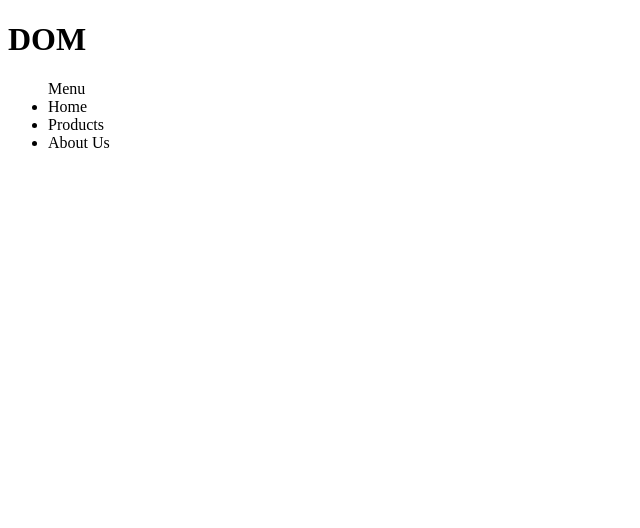
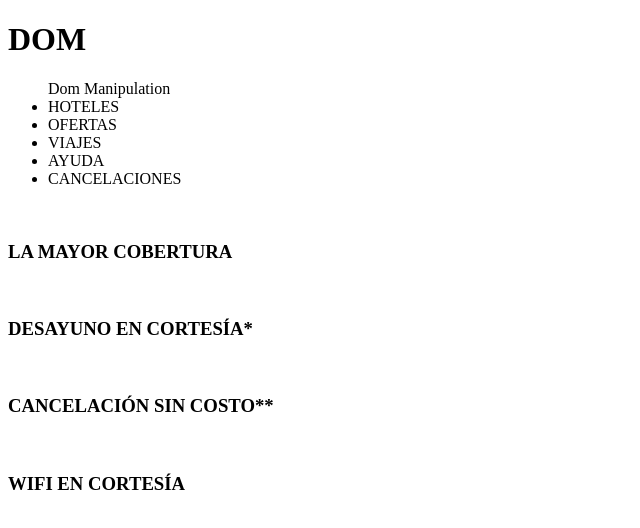
Before and after one commit to EMMMED/modulejs15g, a plain HTML site: page index.html in a window 1280 px wide. Shown: the whole page, without its empty margins (0-640 px from the left). Drawn offline with Linux system fonts and the light colour scheme.

Commit message:
HW Solutions

```diff
--- /dev/null
+++ b/assets/js/homework.js
@@ -0,0 +1,129 @@
+// Tarea 1
+
+/**
+ * Ejercicio 1.
+ * Dado el siguiente Array ['Hoteles', 'Ofertas', 'Viajes', 'Ayuda', 'Cancelaciones']
+ * Formar el siguiente markup en el DOM
+ * <ul class="menu__booking" data-menu="booking">
+        <li class="menu__booking__item">Hoteles</li>
+        <li class="menu__booking__item">Ofertas</li>
+        <li class="menu__booking__item">Viajes</li>
+        <li class="menu__booking__item">Ayuda</li>
+        <li class="menu__booking__item">Cancelaciones</li>
+    </ul>
+ *
+ */
+
+    //  Create Elements
+    let ulElement = document.createElement('ul')
+    ulElement.textContent = "Dom Manipulation"
+
+    let liFirst = document.createElement('li')
+    liFirst.textContent = "HOTELES "
+
+    let liSecond = document.createElement('li')
+    liSecond.textContent = "OFERTAS"
+
+    let liThird = document.createElement('li')
+    liThird.textContent = "VIAJES"
+
+    let liFour = document.createElement('li')
+    liFour.textContent = "AYUDA"
+
+    let liFive = document.createElement('li')
+    liFive.textContent = "CANCELACIONES"
+
+    //  Append Elements
+    ulElement.appendChild(liFirst)
+    ulElement.appendChild(liSecond)
+    ulElement.appendChild(liThird)
+    ulElement.appendChild(liFour)
+    ulElement.appendChild(liFive)
+    document.getElementsByTagName('body')[0].appendChild(ulElement)
+
+    // Add Class Ul
+    ulElement.classList.add("menu__booking")
+    ulElement.setAttribute('id', "menu__booking")
+
+    //  Add Class Li
+    liFirst.classList.add("menu__booking__item")
+    liSecond.classList.add("menu__booking__item")
+    liThird.classList.add("menu__booking__item")
+    liFour.classList.add("menu__booking__item")
+    liFive.classList.add("menu__booking__item")
+
+
+    // ADD CLASS LI W/ARROW FUNCTIONS
+
+    var clasesLi = document.getElementsByTagName('li')
+    console.log(clasesLi)
+
+
+
+    // const addClase = clasesLi.forEach(addClass);
+
+    // const addClass = (arr) => arr.classList.add("prueba")
+
+
+/**
+ * Ejercicio 2.
+ * Dado el siguiente Array de objetos "objPromesas"
+ * Crear una funcion para Formar el markup necesario para que se vea asi
+ * https://ibb.co/hWSvpx5
+ *
+ * NOTA: recuerda agregas el CSS necesario para lograr este objetivo
+ *
+ */
+
+ let objPromesas = [
+    {
+        imagen: 'https://imagenescityexpress.scdn6.secure.raxcdn.com/sites/default/files/2021-07/hotel1.png',
+        titulo: 'LA MAYOR COBERTURA',
+    },
+    {
+        imagen: 'https://imagenescityexpress.scdn6.secure.raxcdn.com/sites/default/files/2021-07/icono_desayuno_cortesia_2_0.png',
+        titulo: 'DESAYUNO EN CORTESÍA*',
+    },
+    {
+        imagen: 'https://imagenescityexpress.scdn6.secure.raxcdn.com/sites/default/files/2021-07/icono_cancelacion_flexible_0.png',
+        titulo: 'CANCELACIÓN SIN COSTO**',
+    },
+    {
+        imagen: 'https://imagenescityexpress.scdn6.secure.raxcdn.com/sites/default/files/2021-07/icono_wifi_cortesia_2_0.png',
+        titulo: 'WIFI EN CORTESÍA',
+    }
+]
+
+
+    let container = document.createElement('section')
+    container.classList.add('grid__services')
+
+    objPromesas.forEach( ( service ) => {
+        let divService = document.createElement('div')
+        divService.classList.add('grid__services__item')
+
+        let imgService = document.createElement('img')
+        imgService.classList.add('src', service.imagen)
+
+        let titleService = document.createElement('h3')
+        titleService.textContent = service.titulo
+
+        divService.appendChild(imgService)
+        divService.appendChild(titleService)
+        container.appendChild(divService)
+    })
+
+    document.getElementsByTagName('body')[0].appendChild(container)
+
+/**
+ *  Tarea 2
+ * Estudiar lo siguiente:
+ * 1. innerHTML
+ * 2. insertBefore()
+ * 3. insertAfter()
+ * 4. append()
+ * 5. prepend()
+ * 6. removeChild()
+ * 7. DOM events
+ *
+ */
--- a/index.html
+++ b/index.html
@@ -34,7 +34,7 @@
 
     </ul>
 
-    <script src="/assets/js/base.js"></script>
+    <script src="/assets/js/homework.js"></script>
     <!-- <script src="/assets/js/is_largest.js"></script> -->
 
 </body>
```
